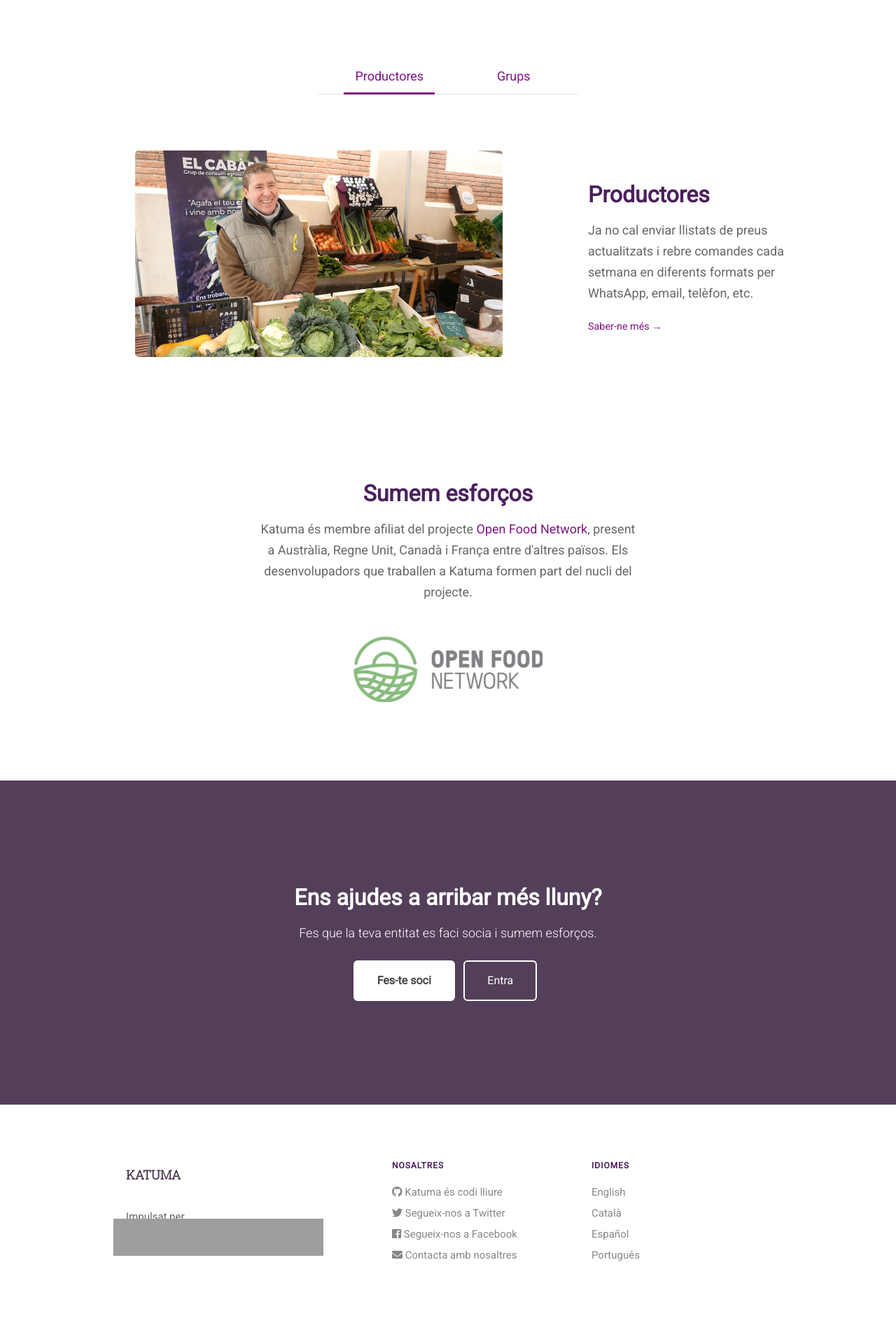
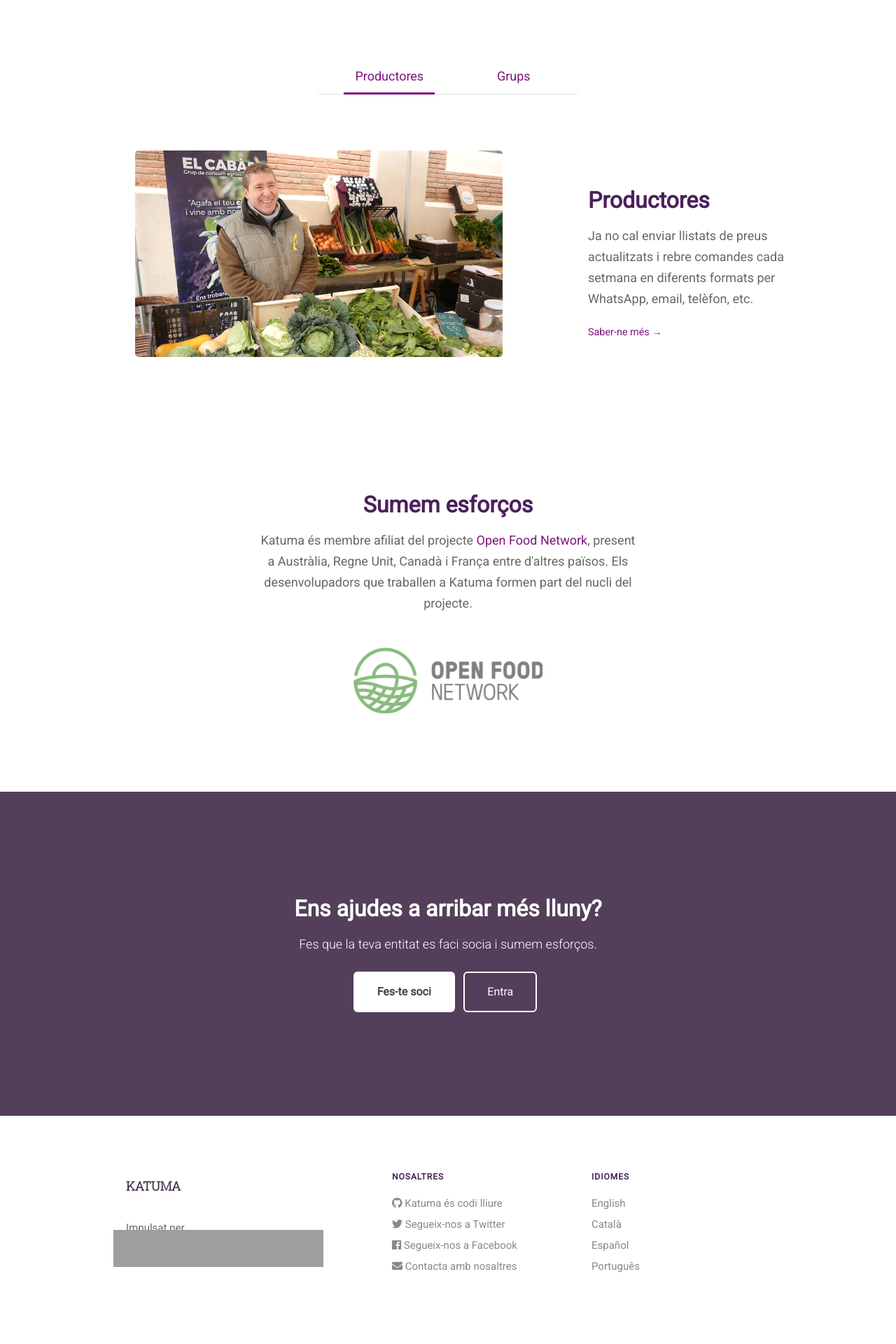
Before and after one commit to coopdevs/katuma-landing-page, a Jekyll site: the page built from index.html, in a window 1280 px wide. Shown: the part 1396-3316 px from the top of the page at 70% size. Built offline with Jekyll 4.4.1, drawn with Linux system fonts in a browser that asks for light colours; nearby versions of some CDN libraries; comment, search, counter and statistics services are not loaded; grey boxes are pictures that could not be loaded.

Commit message:
Fix lack of spacing between blocks when stacked

```diff
--- a/_sass/layout.scss
+++ b/_sass/layout.scss
@@ -39,17 +39,28 @@
 .jumbotron strong {
   font-weight: 400;
 }
+
 .image-block {
   margin: 5rem 0;
   display: flex;
   align-items: center;
+
+  img, .feature-image-wrap {
+    border-radius: 5px;
+    width: 100%;
+    display: block;
+    margin-bottom: 2rem;
+  }
 }
-.image-block img {
-  border-radius: 5px;
-  width: 100%;
-  display: block;
-  margin-bottom: 1rem;
+
+@media (max-width: 500px) {
+  .image-block {
+    .block {
+      margin-bottom: 2rem;
+    }
+  }
 }
+
 .showcase .image-block {
   margin: 8rem 0px;
 }
--- a/features.html
+++ b/features.html
@@ -30,7 +30,7 @@
     </aside>
   </div>
 
-  <div id="producers" class="row image-block-reversed">
+  <div id="producers" class="row image-block image-block-reversed">
     <div class="col-lg-5 offset-md-1">
       <div class="feature-image-wrap">
         <img src='{{ "/assets/img/report.png" | prepend:site.baseurl }}' alt="Management" />
--- a/index.html
+++ b/index.html
@@ -17,17 +17,17 @@
 
 <div class="container principles">
   <div class="row image-block">
-    <div class="col-lg-4">
+    <div class="block col-lg-4">
       <i class="icon fas fa-shopping-basket"></i>
       <h5 data-i18n="principles.consumption.title">Consum de proximitat</h5>
       <p data-i18n="principles.consumption.body">Com a eina per potenciar la sobirania alimentària i afavorir productors locals que fan una agricultura diferent.</p>
     </div>
-    <div class="col-lg-4">
+    <div class="block col-lg-4">
       <i class="icon fas fa-users"></i>
       <h5 data-i18n="principles.platformcoop.title">Platform Coop</h5>
       <p data-i18n="principles.platformcoop.body">Persones, grups de consum i productores de proximitat en són les propitàries i decideixen el rumb de Katuma</p>
     </div>
-    <div class="col-lg-4">
+    <div class="block col-lg-4">
       <i class="icon fas fa-code"></i>
       <h5 data-i18n="principles.software.title">Software lliure</h5>
       <p data-i18n="principles.software.body">Perquè també hem d'exercir els nostres drets digitals i el nostre projecte és un esforç col·lectiu i obert.</p>
```
